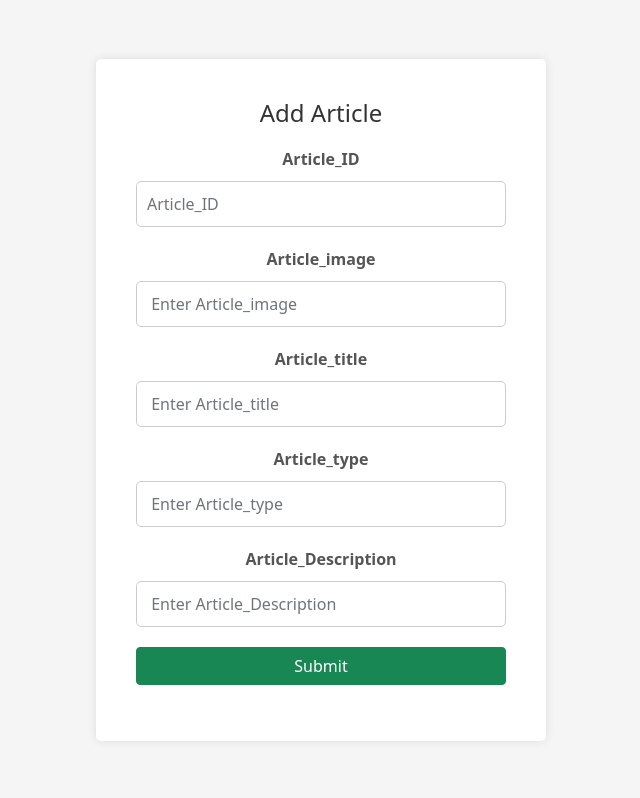
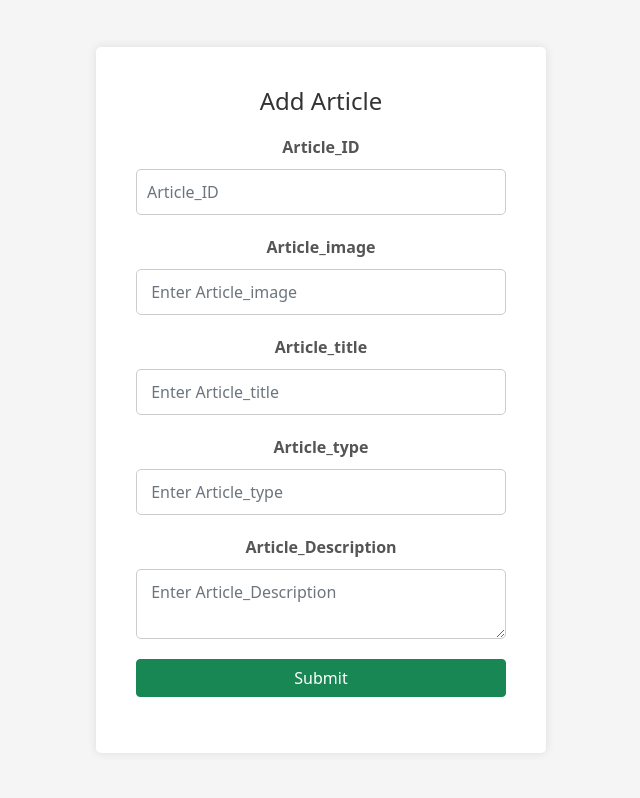
Before and after one commit to arbrudi/lab_course_1, a React (Create React App) app in the folder Project/: page /admin/articles/create in a window 1280 px wide. Shown: the whole page, without its empty margins (319-959 px from the left). Built offline with nearby package versions, Linux system fonts and the light colour scheme.

Commit message:
css Article list

```diff
--- a/Project/src/components/CRUDS/Article_Managment/CreateArticle.js
+++ b/Project/src/components/CRUDS/Article_Managment/CreateArticle.js
@@ -66,7 +66,7 @@ function CreateArticle(){
                     </div>
                     <div className='mb-2'>
                         <label htmlFor="Article_Description">Article_Description</label>
-                        <input type='text' placeholder=' Enter Article_Description' className='form-control'
+                        <textarea  placeholder=' Enter Article_Description' className='form-control'
                         onChange={e=> setArticle_Description(e.target.value)}
                         />
                     </div>
--- a/Project/src/components/CRUDS/Article_Managment/UpdateArticle.js
+++ b/Project/src/components/CRUDS/Article_Managment/UpdateArticle.js
@@ -60,7 +60,7 @@ function UpdateArticle(){
                     </div>
                     <div className='mb-2'>
                         <label htmlFor="Article_Description">Description</label>
-                        <input type='text' placeholder=' Enter Article_Description' className='form-control'
+                        <textarea  placeholder=' Enter Article_Description' className='form-control'
                         onChange={e=> setArticle_Description(e.target.value)}
                         />
                     </div>
--- a/Project/src/pages/admin/Articlelist.js
+++ b/Project/src/pages/admin/Articlelist.js
@@ -32,7 +32,7 @@ import { Link } from 'react-router-dom';
                   </div>
                   <div className="news-info">
                     <p>{item.Article_type}</p>
-                    <p>{item.Article_Description}</p>
+
                     <Link to={`/Articlelist/articles/${item.Article_ID}`} className='read_more'>
                 Read more...
               </Link>
```
Also changed, not shown: Project/src/pages/ArticleList.js (+0 -13 lines).
